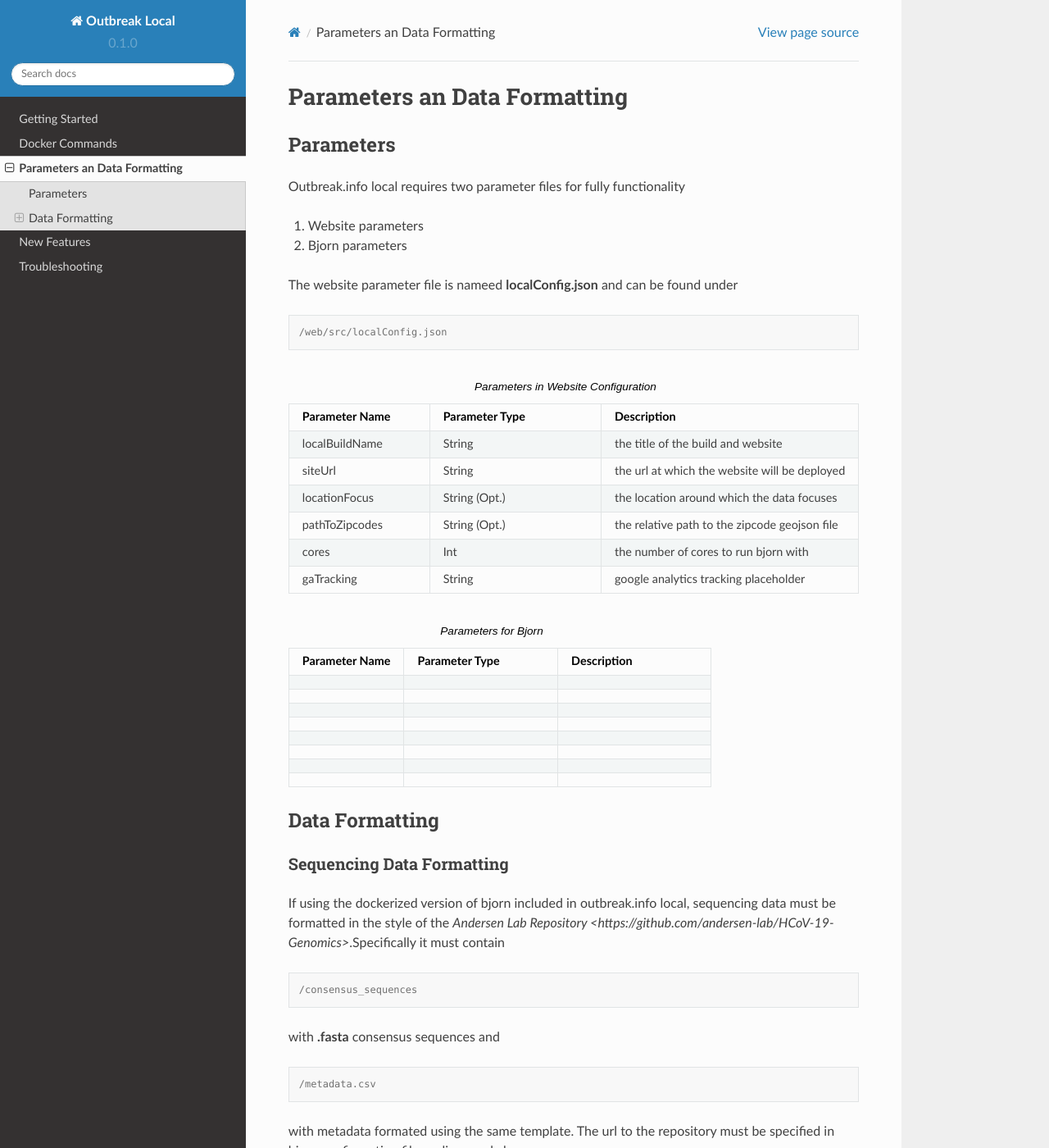
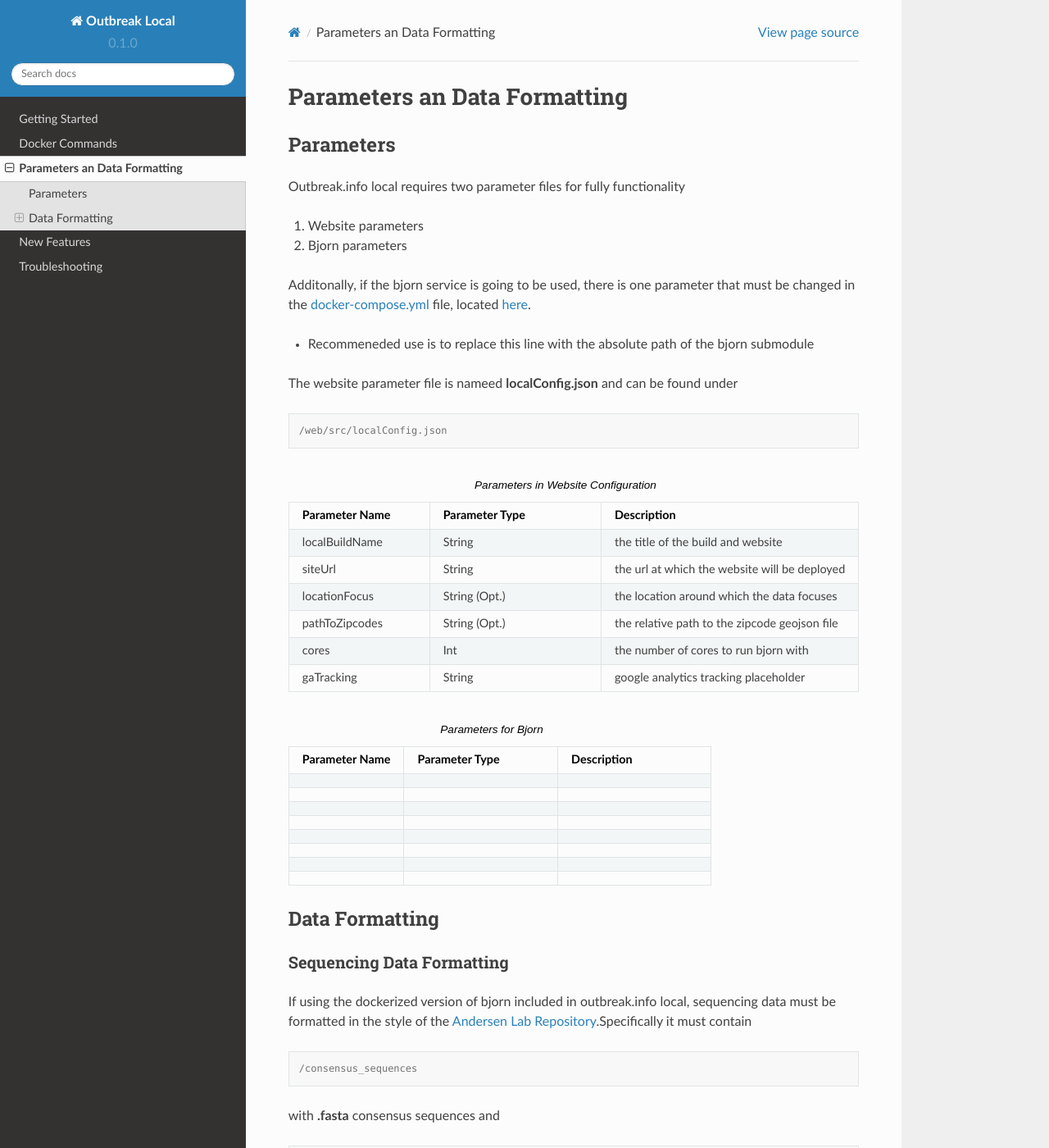
Before and after one commit to andersen-lab/outbreak-local-documentation, a Sphinx documentation site: the page built from docs/source/parameters-and-data-formatting.rst, in a window 1280 px wide and 1400 px high. Shown: the whole window at 82% size. Built offline with Sphinx 7.4.7 and the Read the Docs theme 2.0.0, drawn with Linux system fonts in a browser that asks for light colours; some of the changed text lies outside the part shown.

Commit message:
adding in zipcode example

```diff
--- a/docs/source/getting-started.rst
+++ b/docs/source/getting-started.rst
@@ -47,3 +47,5 @@
 
 Run a Docker Command
 --------------------
+
+Each major step (Bjorn, ElasicSearch Ingestion, ElasticSearch, Tornado, and Client) is defined as a service in the `docker-compose.yml <https://github.com/andersen-lab/outbreak.info/blob/master/docker-compose.yml>`_. The `Makefile <https://github.com/andersen-lab/outbreak.info/blob/master/Makefile>`_ allows for easy running of groups of services. Example commands to run Makefile profiles can be found :doc:`docker-commands`.
--- a/docs/source/new-features.rst
+++ b/docs/source/new-features.rst
@@ -6,5 +6,11 @@
 County Level Choropleth
 -----------------------
 
+
+
 Zipcode Level Choropleth
 ------------------------
+
+.. image:: ../static/zipcode_example_legend.png
+
+.. image:: ../static/zipcode_example.png
--- a/docs/source/parameters-and-data-formatting.rst
+++ b/docs/source/parameters-and-data-formatting.rst
@@ -8,6 +8,10 @@
 
 1. Website parameters
 2. Bjorn parameters
+
+Additonally, if the bjorn service is going to be used, there is one parameter that must be changed in the `docker-compose.yml <https://github.com/andersen-lab/outbreak.info/blob/master/docker-compose.yml>`_ file, located `here <https://github.com/andersen-lab/outbreak.info/blob/master/docker-compose.yml#L14>`_.
+
+* Recommeneded use is to replace this line with the absolute path of the bjorn submodule
 
 The website parameter file is nameed **localConfig.json** and can be found under
 
@@ -80,7 +84,7 @@
 ^^^^^^^^^^^^^^^^^^^^^^^^^^
 
 If using the dockerized version of bjorn included in outbreak.info local, sequencing data
-must be formatted in the style of the `Andersen Lab Repository <https://github.com/andersen-lab/HCoV-19-Genomics>`.Specifically it must contain
+must be formatted in the style of the `Andersen Lab Repository <https://github.com/andersen-lab/HCoV-19-Genomics>`_.Specifically it must contain
 
 .. code-block:: console
 
@@ -97,4 +101,4 @@
 Zipcode Data Formatting
 ^^^^^^^^^^^^^^^^^^^^^^^
 
-Choropleths using zipcode data are a new feature added to the outbreak.info local project. The data for this feature must be provided in a .geojson file in the same format as the example file `here <www.google.com>`.
+Choropleths using zipcode data are a new feature added to the outbreak.info local project. The data for this feature must be provided in a .geojson file in the same format as the example file `here <www.google.com>`_.
```
Also changed, not shown: other parts of docs/source/getting-started.rst (+1 -1 lines), docs/static/zipcode_example.png (added), docs/static/zipcode_example_legend.png (added).
